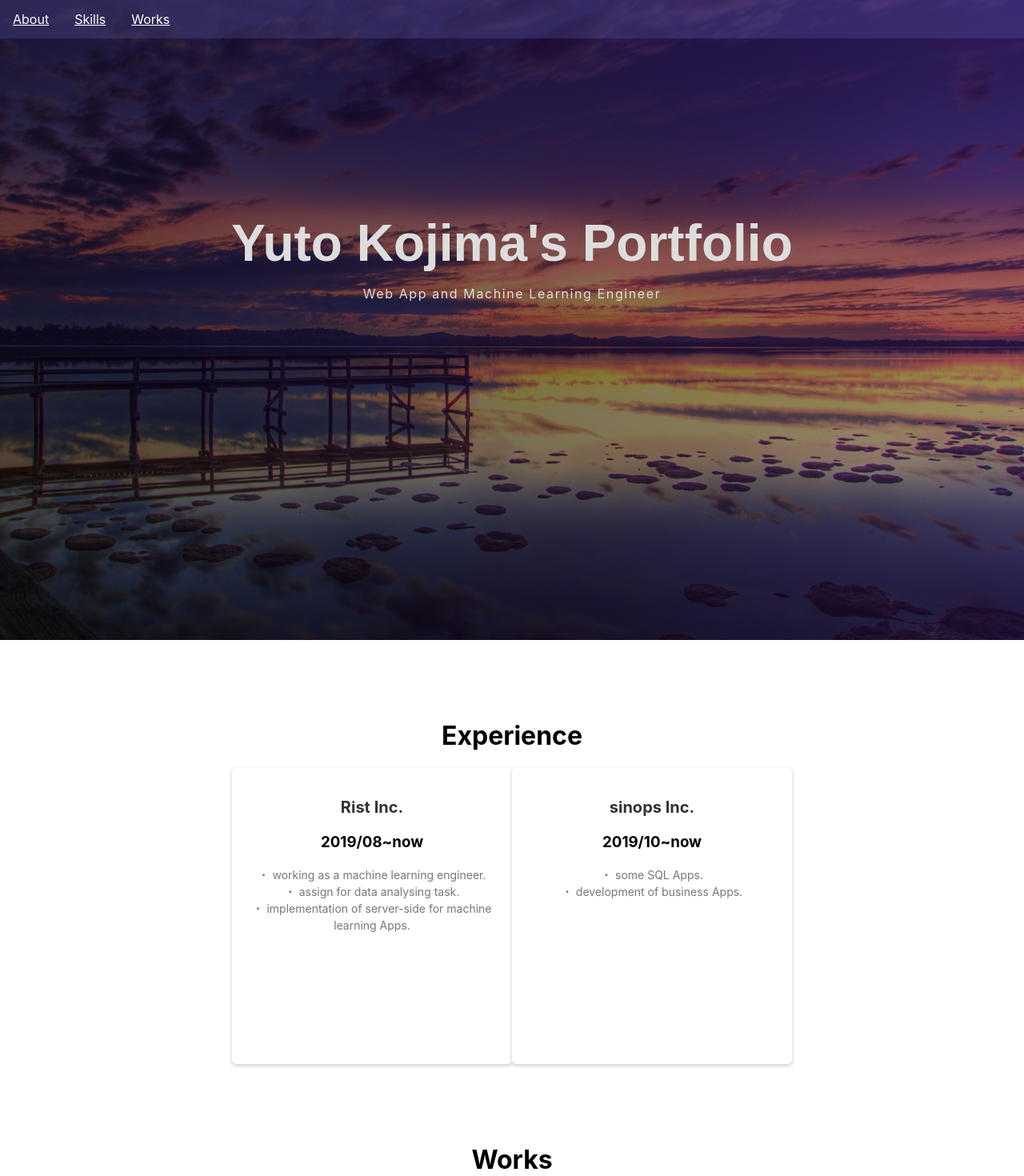
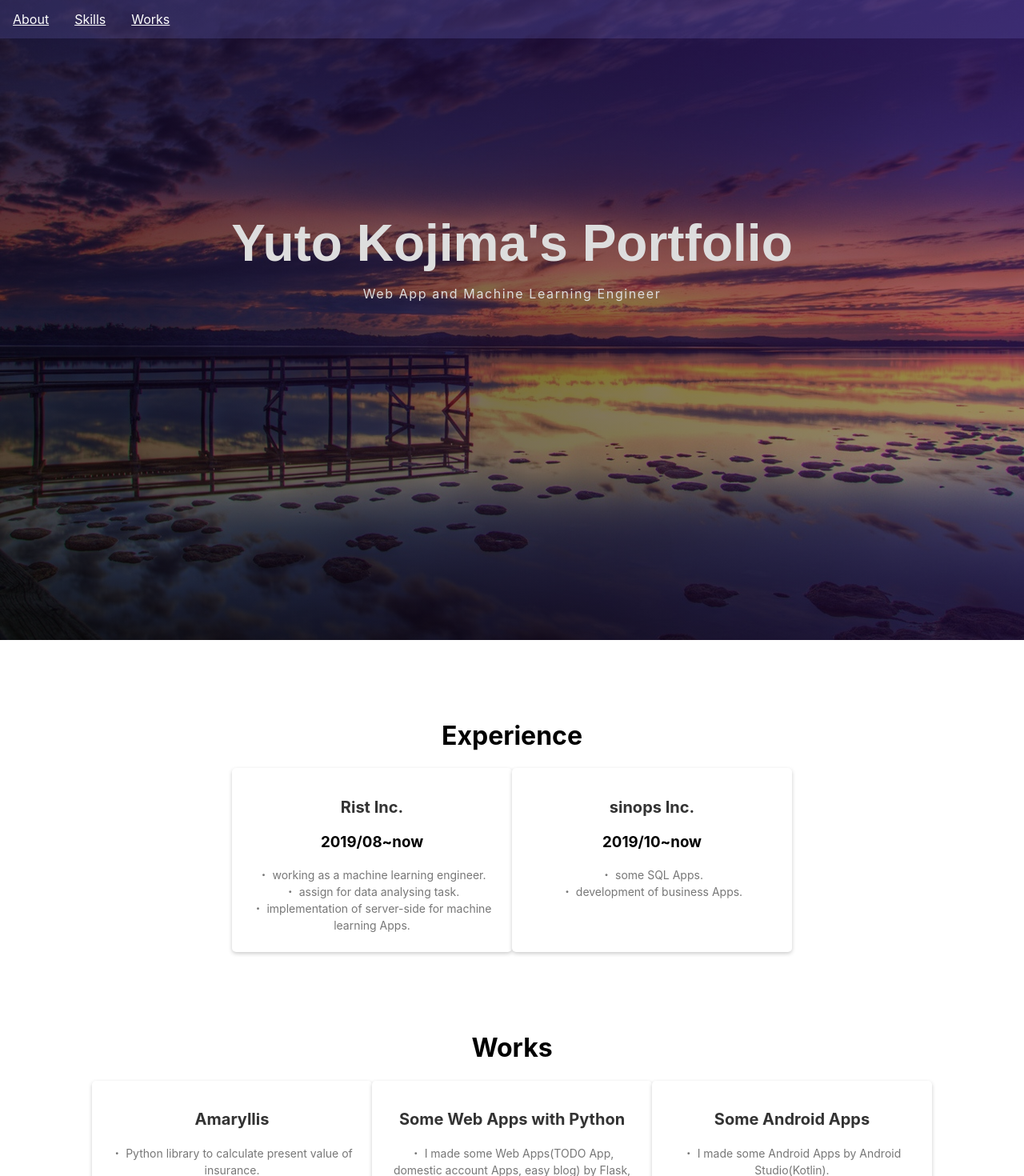
Before and after one commit to yk-amarly-20/portfolio, a React (Create React App) app: page /Works in a window 1280 px wide. Shown: the top 1470 px of the page at 80% size. Built offline with nearby package versions, Linux system fonts and the light colour scheme.

Commit message:
fix: remove logo

```diff
--- a/src/index.css
+++ b/src/index.css
@@ -158,7 +158,7 @@ code {
   border-radius: 5px;
   box-shadow: 0 2px 5px #ccc;
   text-align: center;
-  height: 370px;
+  height: 230px;
   margin: 10 10 10 10;
 }
 
```
